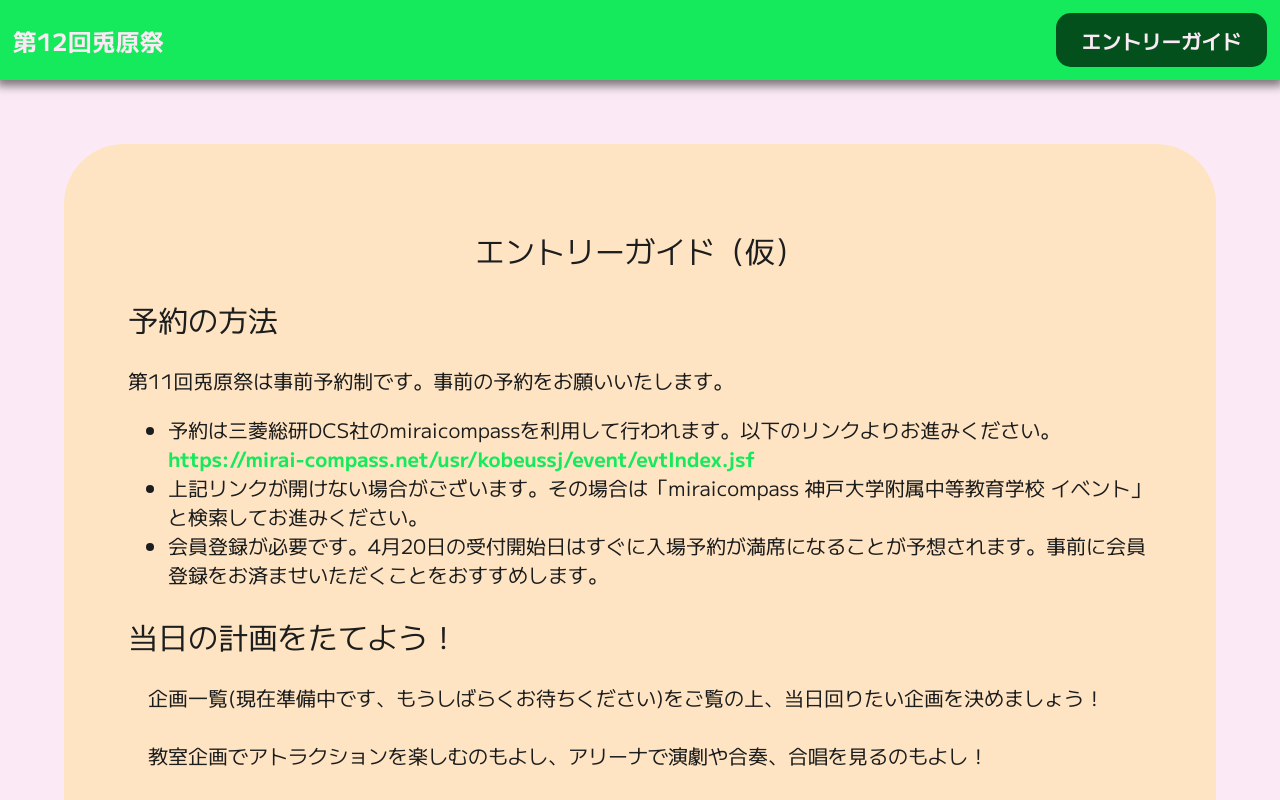
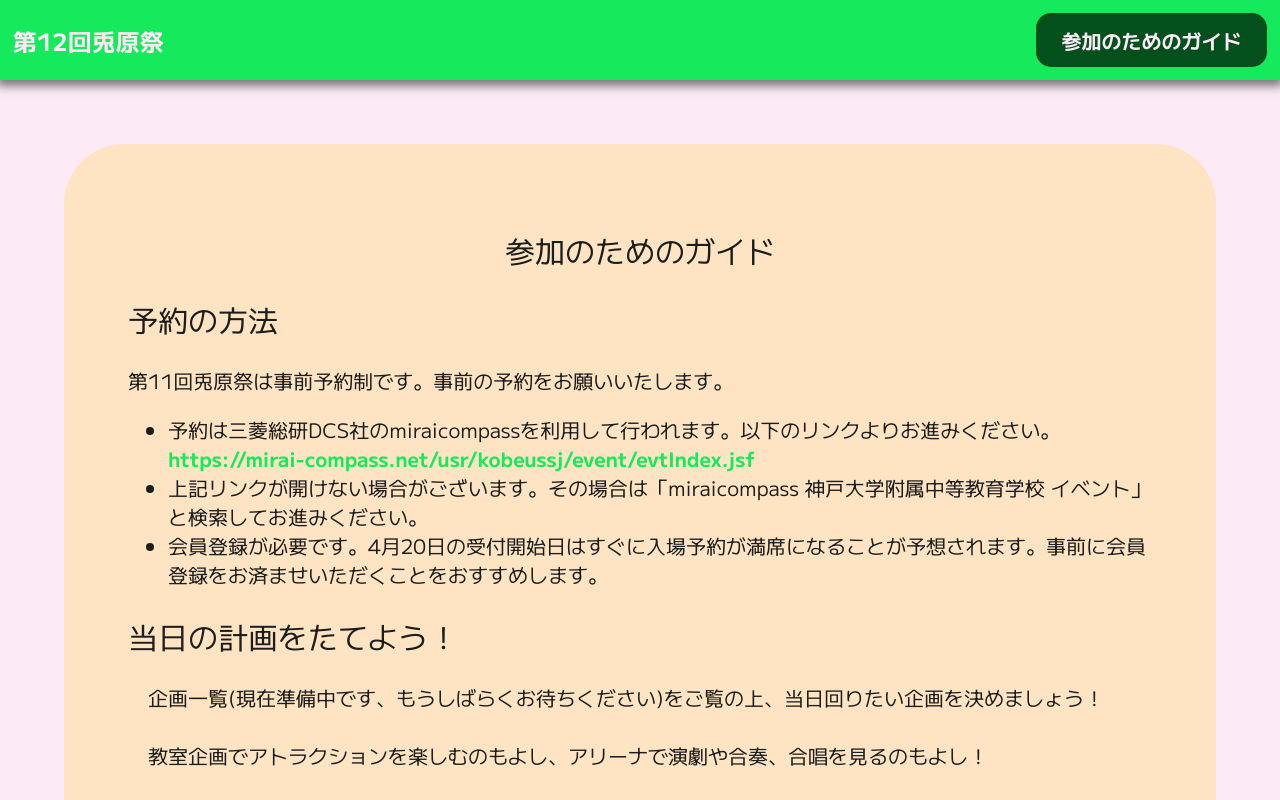
Before and after one commit to TogensaiICT/togensai.jp, a SvelteKit app: page /reservation in a window 1280 px wide. Shown: the top 800 px of the page. Built offline with nearby package versions, Linux system fonts and the light colour scheme; a web font is replaced by a local one.

Commit message:
一見意味不明な「名」（コンセプトのところ）を削除。
エントリーガイド（仮）を「参加のためのガイド」に変更　まあマシにはなっただろう

```diff
--- a/src/routes/+page.svelte
+++ b/src/routes/+page.svelte
@@ -47,7 +47,6 @@
 				<blockquote cite="https://compling.upol.cz/ntumc/cgi-bin/wn-gridx.cgi?gridmode=wnja">
 					<div style="font-family: 'Playfair Display';">Spark</div>
 					<div style="display: flex; font-size: 80%;">
-						<div>名</div>
 						<ol>
 							<li>耀き 閃光 スパーク</li>
 							<li>放電</li>
--- a/src/routes/Header.svelte
+++ b/src/routes/Header.svelte
@@ -2,7 +2,7 @@
 	<a href="/" id="link-to-top">第12回兎原祭</a>
 
 	<div class="menu">
-		<a href="/reservation" style="color: #fbeaf5;">エントリーガイド</a>
+		<a href="/reservation" style="color: #fbeaf5;">参加のためのガイド</a>
 	</div>
 </header>
 
--- a/src/routes/reservation/+page.svelte
+++ b/src/routes/reservation/+page.svelte
@@ -2,7 +2,7 @@
   import Paper from "../Paper.svelte";
 </script>
 <main>
-    <Paper title="エントリーガイド（仮）">
+    <Paper title="参加のためのガイド">
         <h2>予約の方法</h2>
         <div style="font-weight: bold;">第11回兎原祭は事前予約制です。事前の予約をお願いいたします。</div>
         <ul>
```
